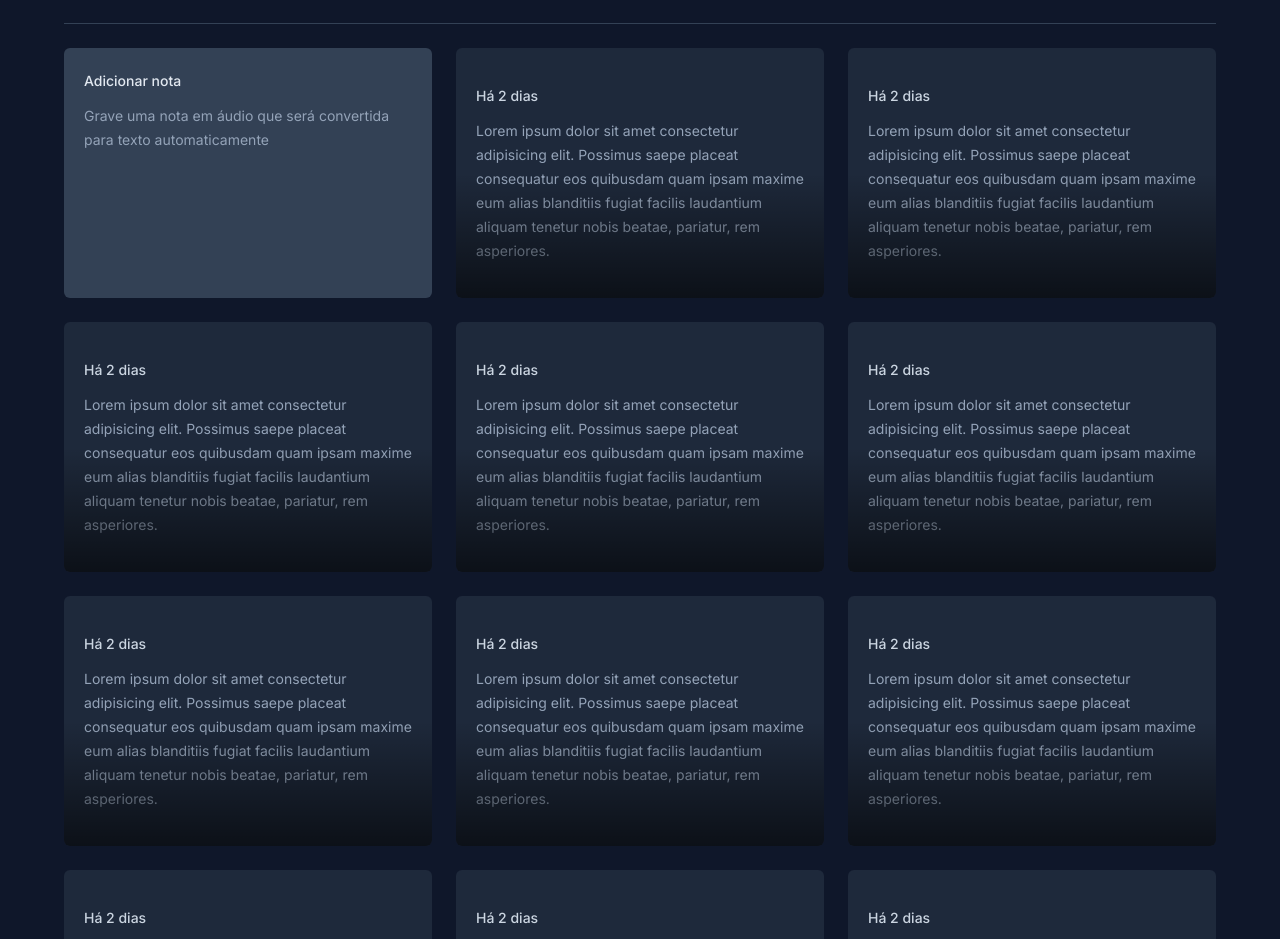
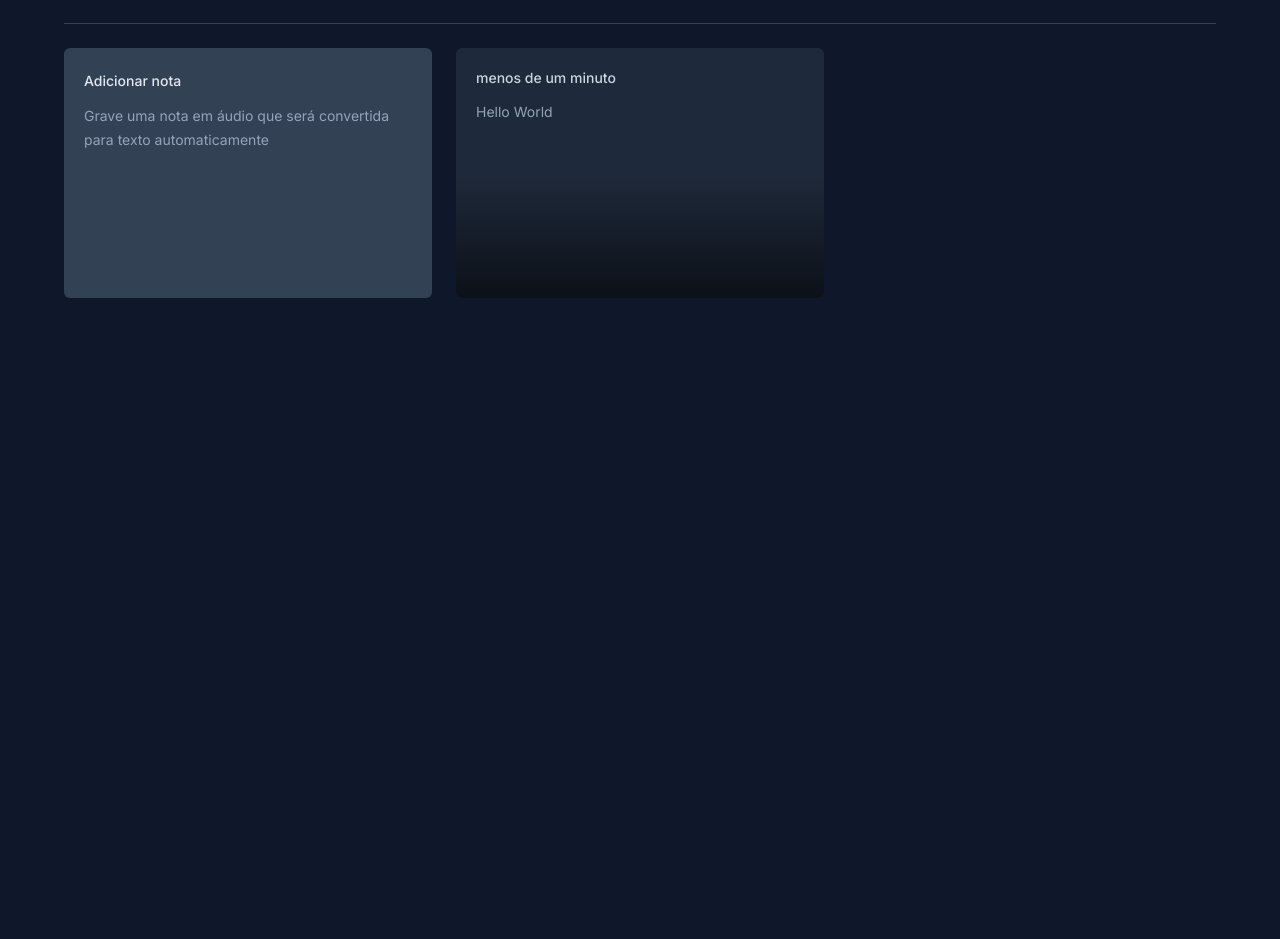
Before and after one commit to joaohenriquefernandes/nlw-expert-notes, a React (Vite) app: page / in a window 1280 px wide. Shown: the part 133-1072 px from the top of the page. After the commit the page ends 800 px from the top, so only its background shows below. Built offline with nearby package versions, Linux system fonts and the light colour scheme.

Commit message:
feat: update note card component

```diff
--- a/package.json
+++ b/package.json
@@ -10,6 +10,9 @@
     "preview": "vite preview"
   },
   "dependencies": {
+    "@radix-ui/react-dialog": "^1.0.5",
+    "date-fns": "^3.3.1",
+    "lucide-react": "^0.323.0",
     "react": "^18.2.0",
     "react-dom": "^18.2.0"
   },
--- a/src/App.tsx
+++ b/src/App.tsx
@@ -20,19 +20,7 @@
       <div className="grid grid-cols-3 gap-6 auto-rows-[250px]">
         <NewNoteCard />
 
-        <NoteCard />
-        <NoteCard />
-        <NoteCard />
-        <NoteCard />
-        <NoteCard />
-        <NoteCard />
-        <NoteCard />
-        <NoteCard />
-        <NoteCard />
-        <NoteCard />
-        <NoteCard />
-        <NoteCard />
-        <NoteCard />
+        <NoteCard content='Hello World' date={new Date()}/>
       </div>
     </div>
   )
--- a/src/components/NoteCard.tsx
+++ b/src/components/NoteCard.tsx
@@ -1,15 +1,55 @@
-export function NoteCard() {
+import * as Dialog from '@radix-ui/react-dialog'
+import { formatDistanceToNow } from 'date-fns'
+import { ptBR } from 'date-fns/locale/pt-BR'
+import { X } from 'lucide-react'
+
+interface INoteCardProps {
+  date: Date
+  content: string
+}
+
+export function NoteCard({ content, date }: INoteCardProps) {
   return (
-    <button className="rounded-md text-left bg-slate-800 p-5 space-y-3 overflow-hidden relative outline-none hover:cursor-pointer hover:ring-2 hover:ring-slate-600 focus-visible:ring-2 focus-visible:ring-lime-400">
-      <span className="text-sm font-medium text-slate-300">
-          Há 2 dias
+    <Dialog.Root>
+      <Dialog.Trigger className="rounded-md text-left flex flex-col bg-slate-800 p-5 gap-3 overflow-hidden relative outline-none hover:cursor-pointer hover:ring-2 hover:ring-slate-600 focus-visible:ring-2 focus-visible:ring-lime-400">
+        <span className="text-sm font-medium text-slate-300">
+          {formatDistanceToNow(date, {locale: ptBR})}
         </span>
 
         <p className="text-sm leading-6 text-slate-400">
-          Lorem ipsum dolor sit amet consectetur adipisicing elit. Possimus saepe placeat consequatur eos quibusdam quam ipsam maxime eum alias blanditiis fugiat facilis laudantium aliquam tenetur nobis beatae, pariatur, rem asperiores.
+          {content}
         </p>
 
         <div className="absolute bottom-0 left-0 right-0 h-1/2 bg-gradient-to-t from-black/60 to-black/0 pointer-events-none" />
-    </button>
+      </Dialog.Trigger>
+
+      <Dialog.Portal>
+        <Dialog.Overlay className="inset-0 fixed bg-black/50"/>
+
+        <Dialog.Content className="fixed overflow-hidden left-1/2 top-1/2 -translate-x-1/2 -translate-y-1/2 max-w-[640px] h-[60vh] w-full bg-slate-700 rounded-md flex flex-col outline-none">
+
+          <Dialog.Close className="absolute right-0 top-0 bg-slate-800 p-1.5 text-slate-400 hover:text-slate-100">
+            <X className="size-5"/>
+          </Dialog.Close>
+
+          <div className="flex flex-1 flex-col gap-3 p-5">
+            <span className="text-sm font-medium text-slate-300">
+              {formatDistanceToNow(date, {locale: ptBR, addSuffix: true})}
+            </span>
+
+            <p className="text-sm leading-6 text-slate-400">
+              {content}
+            </p>
+          </div>
+
+          <button
+            type='button'
+            className="w-full bg-slate-800 py-4 text-center text-sm text-slate-300 outline-none font-medium group"
+          >
+            Deseja <span className="text-red-400 group-hover:underline">apagar essa nota</span>?
+          </button>
+        </Dialog.Content>
+      </Dialog.Portal>
+    </Dialog.Root>
   )
 }
```
Also changed, not shown: 1 other file (tests, documents, lock files or other folders).
